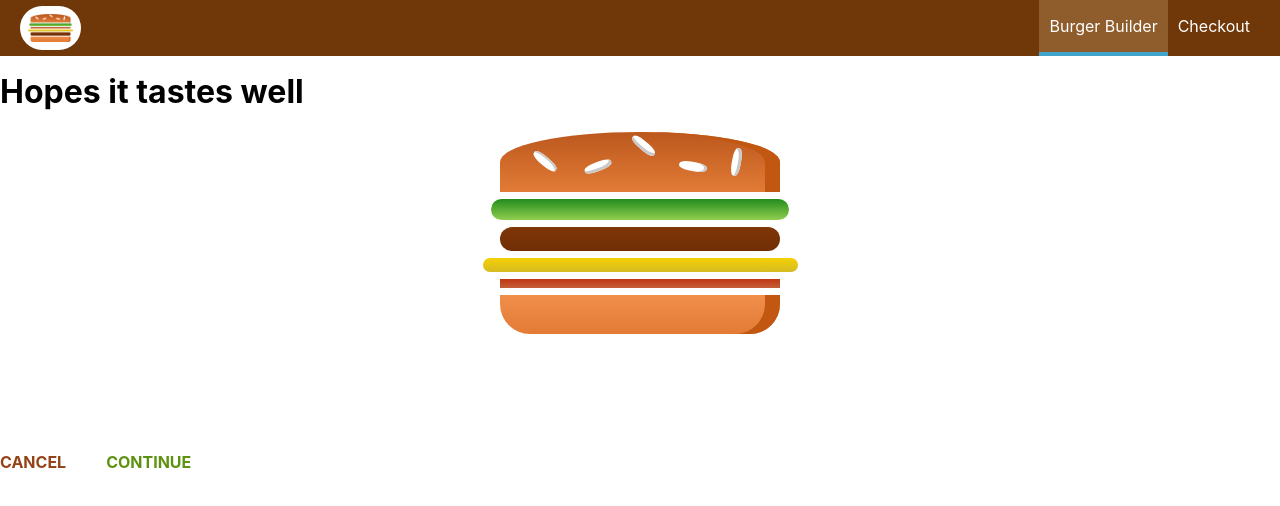
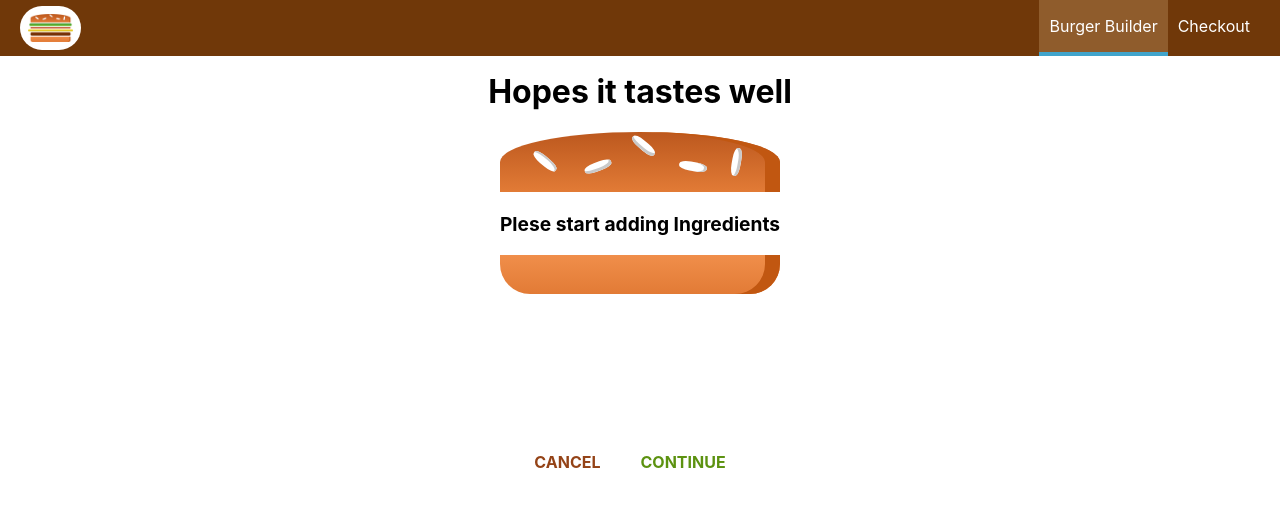
Before and after one commit to Parthasarathireddy/my-burger-project, a React app: page /checkout in a window 1280 px wide. Shown: the top 506 px of the page. Built offline with nearby package versions, Linux system fonts and the light colour scheme.

Commit message:
passing ingredients via Query params

```diff
--- a/src/components/Order/CheckoutSummary/CheckoutSummary.js
+++ b/src/components/Order/CheckoutSummary/CheckoutSummary.js
@@ -4,13 +4,13 @@ import Button from '../../UI/Button/Button';
 import classes from './CheckoutSummary.module.css';
 const checkoutSummary = (props) =>{
     return(
-        <div classname = {classes.CheckoutSummary}>
+        <div className = {classes.CheckoutSummary}>
             <h1> Hopes it tastes well</h1>
             <div style = {{width : '100%', margin : 'auto'}}>
                 <Burger ingredients = {props.ingredients}/>
             </div>
-            <Button btnType = "Danger" clicked>CANCEL</Button>
-            <Button btnType = "Success" clicked>CONTINUE</Button>
+            <Button btnType = "Danger" clicked = {props.checkoutCancelled}>CANCEL</Button>
+            <Button btnType = "Success" clicked = {props.checkoutContinue}>CONTINUE</Button>
         </div>
     );
 }
--- a/src/containers/BurgerBuilder/BurgerBuilder.js
+++ b/src/containers/BurgerBuilder/BurgerBuilder.js
@@ -100,7 +100,17 @@ class BurgerBuilder extends Component{
     //     this.setState({loading : false, purchasing: false});
     //        console.log(error);
     //    });
-    this.props.history.push('/checkout');
+    const queryParams = [];
+        for(let i in this.state.ingredients){
+            queryParams.push(encodeURIComponent(i) + "=" + encodeURIComponent(this.state.ingredients[i]))
+        }
+    const queryString = queryParams.join('&');
+
+    this.props.history.push({
+        pathname : '/checkout',
+        search : '?' + queryString
+    }
+    );
     }
     render(){
         const disableInfo = {...this.state.ingredients}
--- a/src/containers/Checkout/Checkout.js
+++ b/src/containers/Checkout/Checkout.js
@@ -9,10 +9,27 @@ class Checkout extends Component {
             bacon : 1
         }
     }
+    componentDidMount(){
+        const query = new URLSearchParams(this.props.location.search);
+        const ingredients = {};
+        for (let param of query.entries()){
+            // ['salad' , '1']
+            ingredients[param[0]] = +param[1];
+        }
+        this.setState({ingredients : ingredients});
+    }
+    checkoutCancelHandler = () => {
+        this.props.history.goBack();
+    }
+    checkoutContinueHandler = () => {
+        this.props.history.replace('/checkout/contact-data');
+    }
     render(){
         return (
             <div>
-                <CheckoutSummary ingredients = {this.state.ingredients}/>
+                <CheckoutSummary ingredients = {this.state.ingredients}
+                checkoutCancel = {this.checkoutCancelHandler}
+                checkoutContinue = {this.checkoutContinueHandler}/>
             </div>
         );
     }
```
